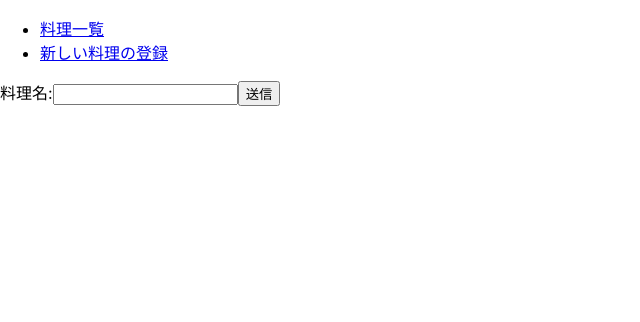
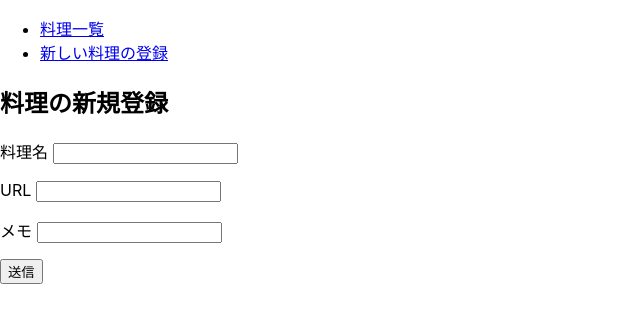
Before and after one commit to Teppei-Kanayama/cook-pod-front, a React (Create React App) app: page /new_dish in a window 1280 px wide. Shown: the top 322 px of the page, without its empty margins (0-640 px from the left). Built offline with nearby package versions, Linux system fonts and the light colour scheme.

Commit message:
refacotr

```diff
--- a/src/pages/NewDish.js
+++ b/src/pages/NewDish.js
@@ -2,68 +2,82 @@ import React from 'react';
 import axios from 'axios';
 import { useHistory } from "react-router-dom";
 
-function SubmitForm(props) {
+function NewDishForm(props) {
   let history = useHistory();
 
-  function handleSubmit(onSubmit) {
-    onSubmit();
-    history.push("/");
-  }
-
-  const craeteDish = async (dishName) => {
+  const newDish = async (name, url, memo) => {
     try {
       const result = await axios.post(
         'http://localhost:3000/dishes',
         {
-          name: dishName,
-          url: 'http://example.com/test',
-          memo: '特になし'
+          name: name,
+          url: url,
+          memo: memo
         }
       );
       console.log(result);
     } catch (error) {
-      console.log('何かがおかしい');
+      console.log('Error!');
     }
   };
 
-  // TODO: URLやメモも送信する
-  // TODO: リファクタ
+  function handleSubmit(event) {
+    newDish(props.formNameValue, props.formUrlValue, props.formMemoValue);
+    event.preventDefault();  // これは何？
+    history.push("/");  // 料理詳細ページを作ったら、そこに飛ぶように変更する
+  }
+
   return (
-    <form onSubmit={(event) => {handleSubmit( () => {props.onSubmit(event, craeteDish)})}}>
-    <label>
-    料理名:
-    <input type="text" value={props.value} onChange={props.handleChange} />
-    </label>
-    <input type="submit" value="送信" />
+    <form onSubmit={ handleSubmit }>
+      <p>料理名 <input type="text" value={ props.formNameValue } onChange={ props.handleNameChange }/></p>
+      <p>URL <input type="text" value={ props.formUrlValue } onChange={ props.handleUrlChange }/></p>
+      <p>メモ <input type="text" value={ props.formMemoValue } onChange={ props.handleMemoChange }/></p>
+      <input type="submit" value="送信" />
     </form>
-    );
+  );
 }
 
 class NewDish extends React.Component {
   constructor(props) {
     super(props);
-    this.state = {value: ''};
-    this.handleChange = this.handleChange.bind(this);
-    this.handleSubmit = this.handleSubmit.bind(this);
+    this.state = {
+      formNameValue: '',
+      formUrlValue: '',
+      formMemoValue: '',
+    };
+    // これらは何？
+    this.handleNameChange = this.handleNameChange.bind(this);
+    this.handleUrlChange = this.handleUrlChange.bind(this);
+    this.handleMemoChange = this.handleMemoChange.bind(this);
   }
 
-  handleChange(event) {
-    this.setState({value: event.target.value});
+  // TODO: 要素ごとに関数を作っているのをなんとかしたい
+  handleNameChange(event) {
+    this.setState({formNameValue: event.target.value});
   }
 
-  handleSubmit(event, onSubmit) {
-    onSubmit(this.state.value)
-    event.preventDefault();  // よくわからないが、これがないと空欄に戻る。（APIは叩かれる）
+  handleUrlChange(event) {
+    this.setState({formUrlValue: event.target.value});
+  }
+
+  handleMemoChange(event) {
+    this.setState({formMemoValue: event.target.value});
   }
 
   render() {
     return (
-      <SubmitForm
-        onSubmit={ this.handleSubmit }
-        handleChange = {this.handleChange}
-        value = {this.value}
-      />
-    );
+      <div>
+        <h2>料理の新規登録</h2>
+        <NewDishForm
+          formNameValue={ this.state.formNameValue }
+          formUrlValue={ this.state.formUrlValue }
+          formMemoValue={ this.state.formMemoValue }
+          handleNameChange={ this.handleNameChange }
+          handleUrlChange={ this.handleUrlChange }
+          handleMemoChange={ this.handleMemoChange }
+        />
+      </div>
+    )
   }
 }
 
```
